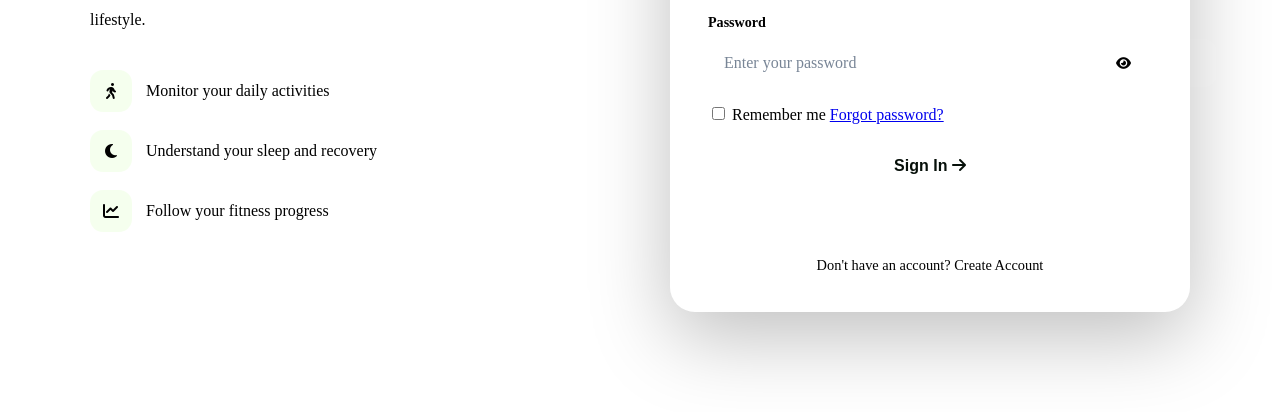
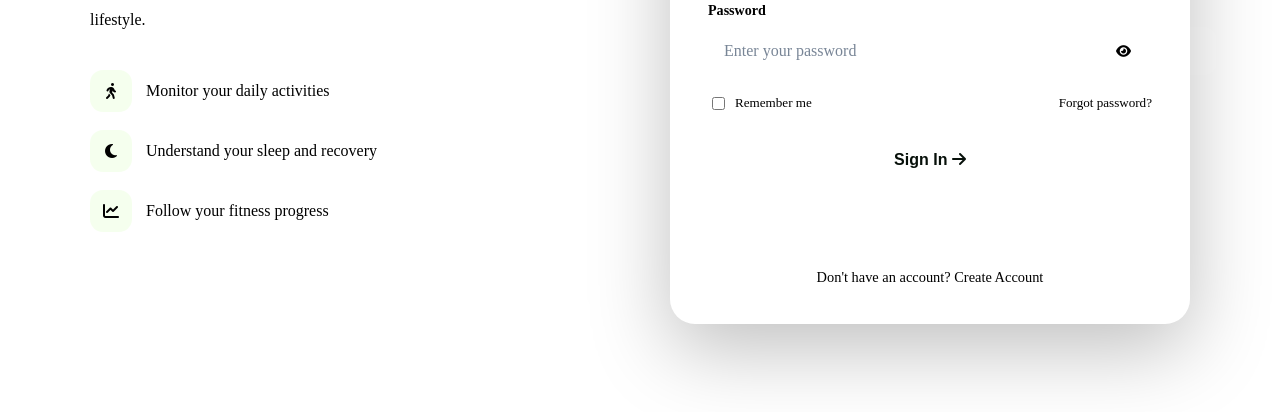
Before and after one commit to hamzatabduullahi-star/fitgenius, a plain HTML site: page login.html in a window 1280 px wide. Shown: the part 468-888 px from the top of the page. Drawn offline with Linux system fonts and the light colour scheme; files that its build step writes are made by us from their sources; files whose address does not match are found by name.

Commit message:
Update style.css

```diff
--- a/style.css
+++ b/style.css
@@ -1285,3 +1285,47 @@ button {
         font-size: 2.3rem;
     }
 }
+/* =========================================
+   FITGENIUS — LOGIN PAGE
+========================================= */
+
+.auth-options {
+    display: flex;
+    align-items: center;
+    justify-content: space-between;
+    gap: 10px;
+    font-size: .82rem;
+    margin: 2px 0 5px;
+}
+
+.auth-remember {
+    display: flex;
+    align-items: center;
+    gap: 7px;
+    color: var(--text-muted);
+}
+
+.auth-remember input {
+    accent-color: var(--primary);
+}
+
+.auth-options a {
+    color: var(--primary);
+    text-decoration: none;
+}
+
+.auth-options a:hover,
+.auth-switch a:hover {
+    text-decoration: underline;
+}
+
+#loginMessage {
+    min-height: 18px;
+}
+
+@media (max-width: 380px) {
+    .auth-options {
+        flex-direction: column;
+        align-items: flex-start;
+    }
+}
```
